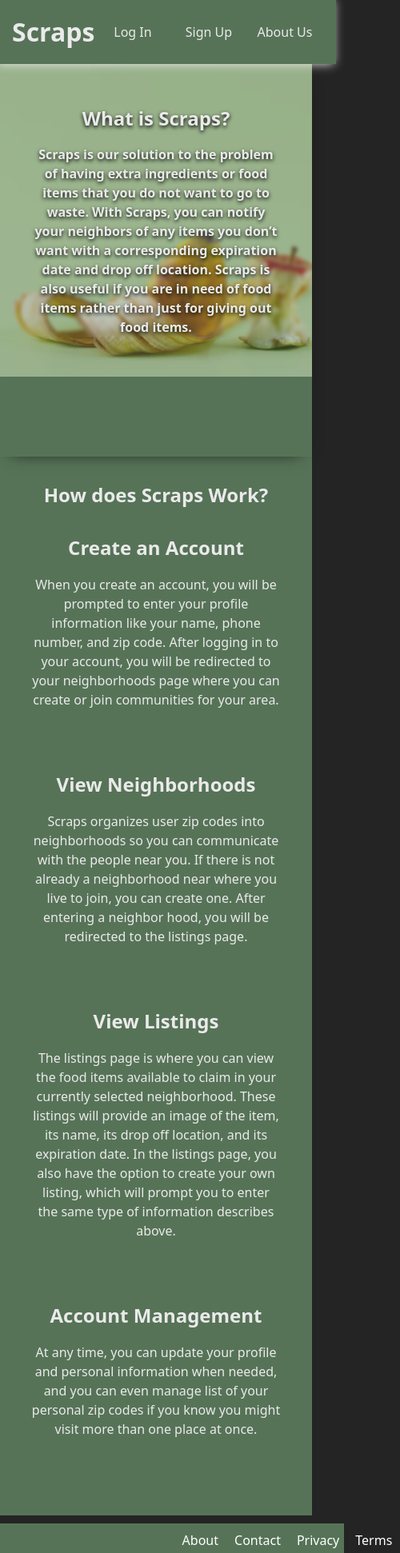
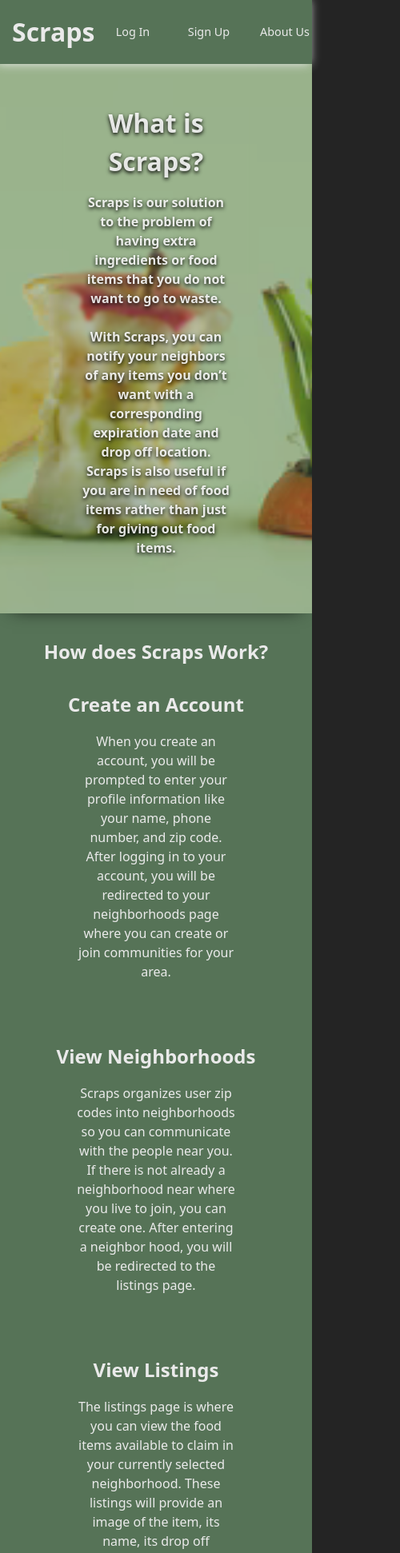
Before and after one commit to carsoncarson18/POOSD_MERN_Project, a React (Vite) app in the folder client/: page / in a window 390 px wide. Shown: the top 1942 px of the page at 80% size, 500 px wide, since content can reach past the window. Built offline with nearby package versions, Linux system fonts and the light colour scheme.

Commit message:
Made the site a more responsive.

```diff
--- a/client/index.html
+++ b/client/index.html
@@ -1,5 +1,5 @@
 <!doctype html>
-<html lang="en">
+<html lang="en" style="">
   <head>
     <meta charset="UTF-8" />
     <link rel="icon" type="image/svg+xml" href="/vite.svg" />
--- a/client/src/App.css
+++ b/client/src/App.css
@@ -1,6 +1,9 @@
 #root {
+  margin: 0;
+  padding: 0;
+  height: fit-content;
   width: 100%;
-  height: fit-content;
+
 }
 
 :root {
@@ -8,12 +11,6 @@
   --site-header-height: 80px;
 }
 
-#site-header {
-  background: var(--main-color);
-  position: fixed;
-  height: var(--site-header-height);
-  top: 0px;
-}
 
 
 
@@ -22,8 +19,10 @@
   width: 100%;
   height: 100%;
 
+
   main {
     height: 100%;
+    width: 100%;
     padding-top: 30px;
     margin-bottom: 10px;
     background-color: var(--main-color);
@@ -36,6 +35,10 @@
     display: flex;
     flex-direction: column;
     padding-bottom: 40;
+    width: 80%;
+    margin: 0 auto;
+    text-align: center;
+
 
     h1 {
       margin: 30px 0;
@@ -47,6 +50,13 @@
     p {
       width: 80%;
       text-align: center;
+
     }
   }
 }
+
+@media (max-width: 800px) {
+  #landing-page {
+
+  }
+}
--- a/client/src/components/SiteFooter/SiteFooter.module.css
+++ b/client/src/components/SiteFooter/SiteFooter.module.css
@@ -1,7 +1,6 @@
 
 
 .footer {
-    width: 100%;
     height: 90px;
     margin: 0;
     padding: 0 20px;
@@ -29,3 +28,15 @@
         }
     }
 }
+
+@media (max-width: 800px) {
+    .footer {
+        padding: 15px 0 0 0;
+        flex-direction: column-reverse;
+        gap: 0px;
+        ul {
+            flex-direction: row;
+        }
+        font-size: .9rem;
+    }
+}
--- a/client/src/components/SiteHeader/SiteHeader.module.css
+++ b/client/src/components/SiteHeader/SiteHeader.module.css
@@ -1,13 +1,23 @@
 
 
-.header {
-    width: 100%;
+.siteHeader {
+    width: auto;
+    left: 0 !important;
+    right: 0 !important;
     padding: 0px 15px;
     border: 0px solid white;
     display: flex;
     flex-direction: row;
     align-items: center;
     box-shadow: -3px 0px 12px 0px var(--foreground);
+    z-index: 1;
+    background: var(--main-color);
+    position: fixed;
+    height: var(--site-header-height);
+    top: 0px;
+    box-sizing: border-box;
+    left: 0px;
+    right: 0px;
     z-index: 1;
 
 
@@ -18,9 +28,10 @@
 
     nav {
         border: 0px solid black;
-        width: 100%;
+        width: auto;
         height: 100%;
         padding:0 35px 0 0;
+        margin-left: auto;
     }
 
     nav ul {
@@ -62,3 +73,15 @@
         }
     }
 }
+
+
+@media (max-width: 800px) {
+  .siteHeader {
+
+    li {
+        a {
+            font-size: .9rem;
+        }
+    }
+  }
+}
--- a/client/src/components/SiteHeader/SiteHeader.tsx
+++ b/client/src/components/SiteHeader/SiteHeader.tsx
@@ -4,7 +4,7 @@ export default function SiteHeader()
 {
 
     return (
-        <header id="site-header" className={styles.header}>
+        <header className={styles.siteHeader}>
             <h1><a href="">Scraps</a></h1>
             <nav>
                 <ul>
--- a/client/src/index.css
+++ b/client/src/index.css
@@ -5,12 +5,15 @@
   color: rgba(255, 255, 255, 0.87);
   background-color: #242424;
   --foreground: rgb(234, 234, 234);
+  width: 100%;
+  min-height: 100%;
 }
+
 
 
 body {
   margin: 0;
+  padding: 0;
   display: flex;
-  min-width: 320px;
-  min-height: 100vh;
+  width: 100%;
 }
--- a/client/src/pages/LandingPage.tsx
+++ b/client/src/pages/LandingPage.tsx
@@ -10,11 +10,11 @@ export default function LandingPage()
         <div id="landing-page">
             <SiteHeader/>
             <main style={{padding:'0 0 80px 0'}}>
-                <section style={{padding:'0 0 150px 0',boxShadow:'0 8px 22px -15px black ',width:'100%',height:'fit-content', position:'relative', zIndex:0}}>
-                    <img style={{width:'100%',height:'100%',opacity:.6,objectFit:'cover',position:'absolute',objectPosition:'0 -100px'}} alt="Bag of Food Scraps" src={hero_image}/>
+                <div style={{padding:'0 0 70px 0',boxShadow:'0 8px 22px -15px black ',width:'100%',height:'fit-content', position:'relative', zIndex:0, overflow:'hidden'}}>
+                    <img style={{width:'100%',height:'100%',opacity:.6,objectFit:'cover',position:'absolute',bottom:0}} alt="Bag of Food Scraps" src={hero_image}/>
                     <div style={{
                             zIndex:1,
-                            width:'100%',
+                            width:'60%',
                             textAlign:'center',
                             display:'flex',
                             flexDirection:'column',
@@ -22,20 +22,21 @@ export default function LandingPage()
                             gap:15,
                             paddingTop:50,
                             textShadow:'0 2px 5px black',
-                            backdropFilter:'blur(2px)'
+                            backdropFilter:'blur(2px)',
+                            margin:'0 auto'
                         }}>
                         <h1 style={{margin:0}}>What is Scraps?</h1>
                         <p style={{width:'80%',margin:0,fontWeight:600}}>
                             Scraps is our solution to the problem of having
                             extra ingredients or food items that you do not
-                            want to go to waste. With Scraps, you can notify
+                            want to go to waste. <br/><br/> With Scraps, you can notify
                             your neighbors of any items you don’t want with a
                             corresponding expiration date and drop off location.
                             Scraps is also useful if you are in need of food items
                             rather than just for giving out food items.
                         </p>
                     </div>
-                </section>
+                </div>
                 <section>
                     <h1>How does Scraps Work?</h1>
                     <div style={{display:'flex',flexDirection:'column',gap:60}}>
```
Also changed, not shown: client/src/assets/landing-page/food-waste-bg.png.
